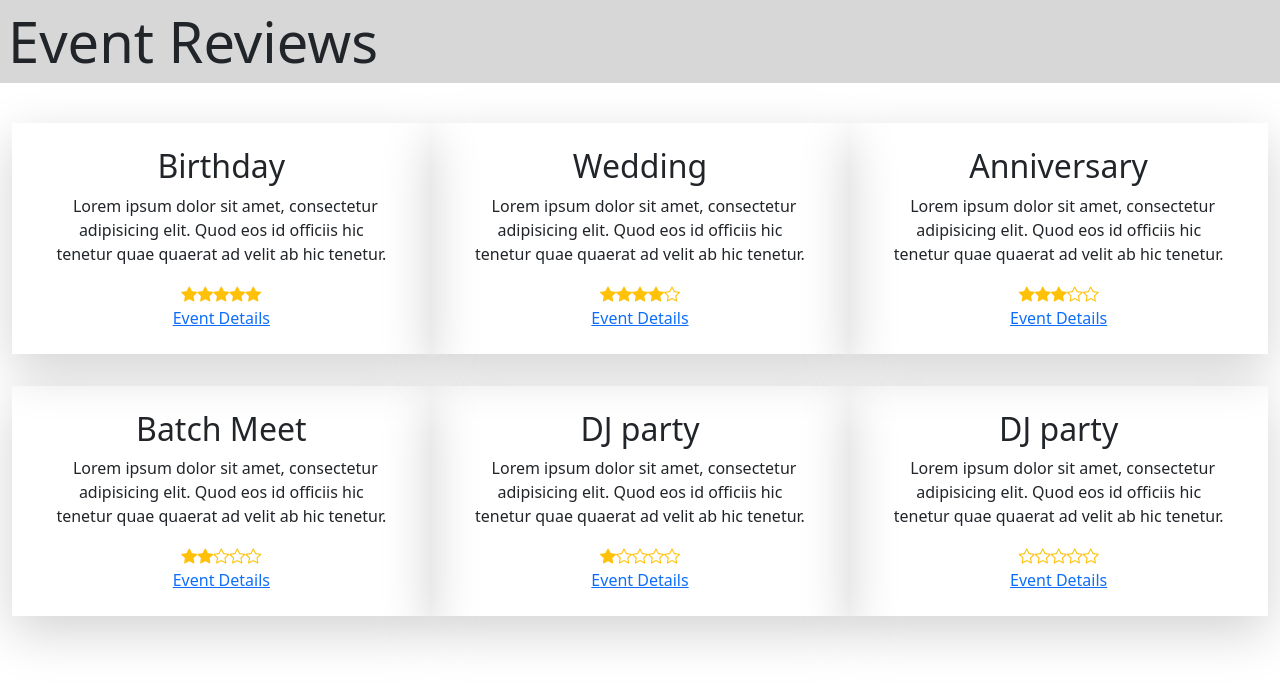
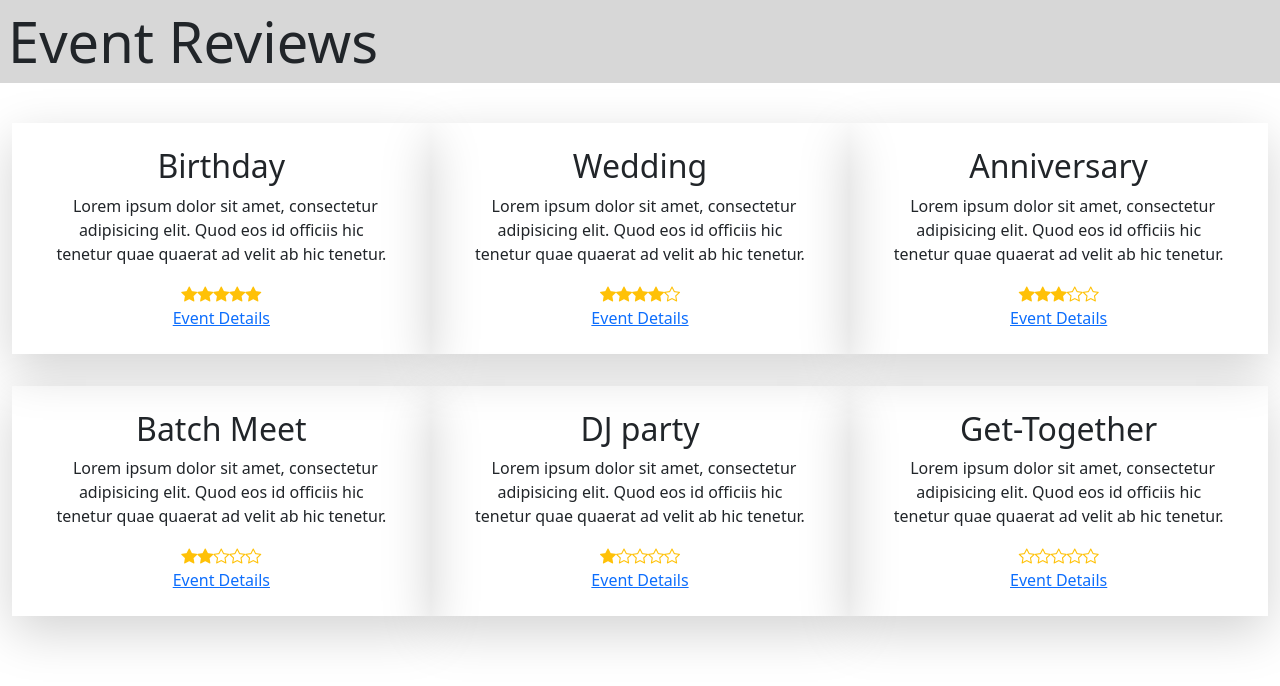
Before and after one commit to FarzanFrost/Flash, a React (Create React App) app in the folder flash-front-end/: page /EventReviews in a window 1280 px wide. Shown: the top 686 px of the page. Built offline with nearby package versions, Linux system fonts and the light colour scheme.

Commit message:
chaged data in an array

```diff
--- a/flash-front-end/src/ContextFiles/EventReviewsCustomerContext.js
+++ b/flash-front-end/src/ContextFiles/EventReviewsCustomerContext.js
@@ -41,7 +41,7 @@ const EventReviewsCustomerContextProvider = ( props ) => {
         },
         {
 
-            eventType : "DJ party", reviewContent : "Lorem ipsum dolor sit amet, consectetur adipisicing elit. Quod eos id officiis hic tenetur quae quaerat ad velit ab hic tenetur.",
+            eventType : "Get-Together", reviewContent : "Lorem ipsum dolor sit amet, consectetur adipisicing elit. Quod eos id officiis hic tenetur quae quaerat ad velit ab hic tenetur.",
             rating : 0 , eventId : 1
 
         }
```
